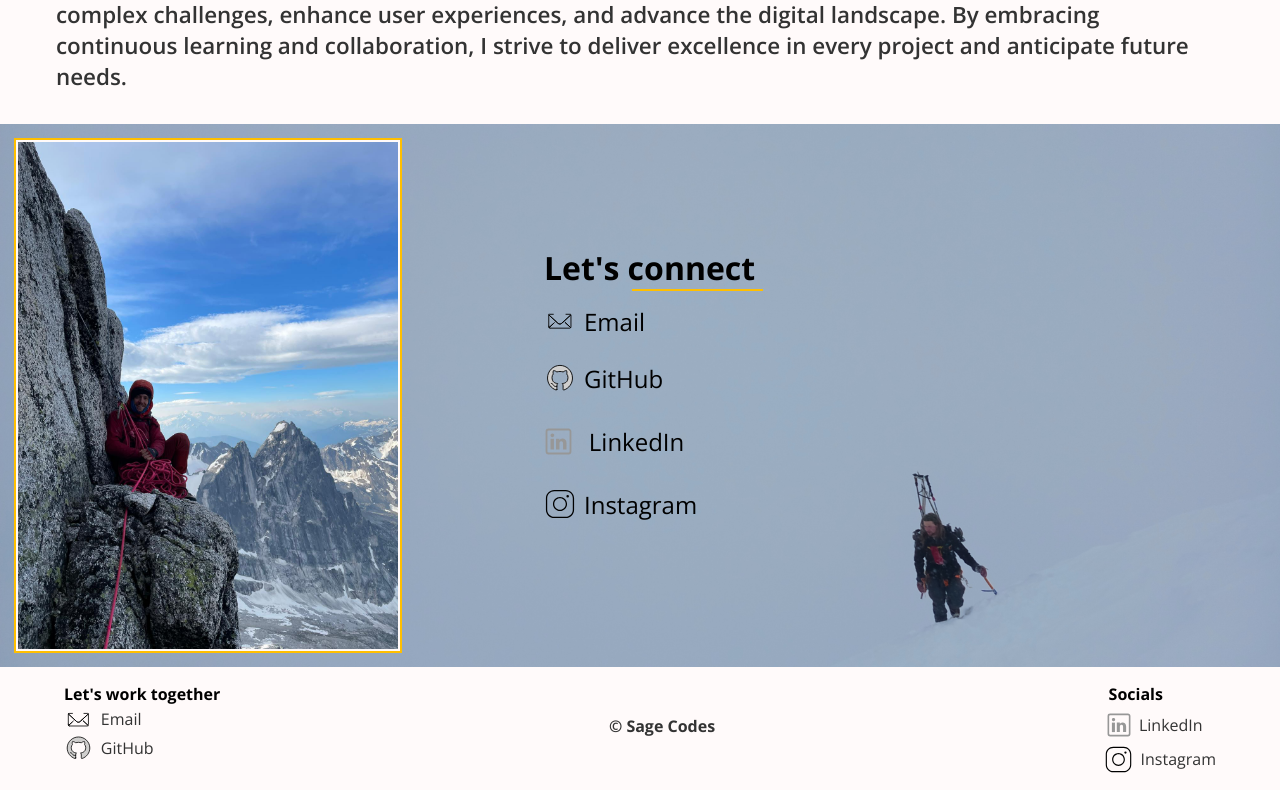
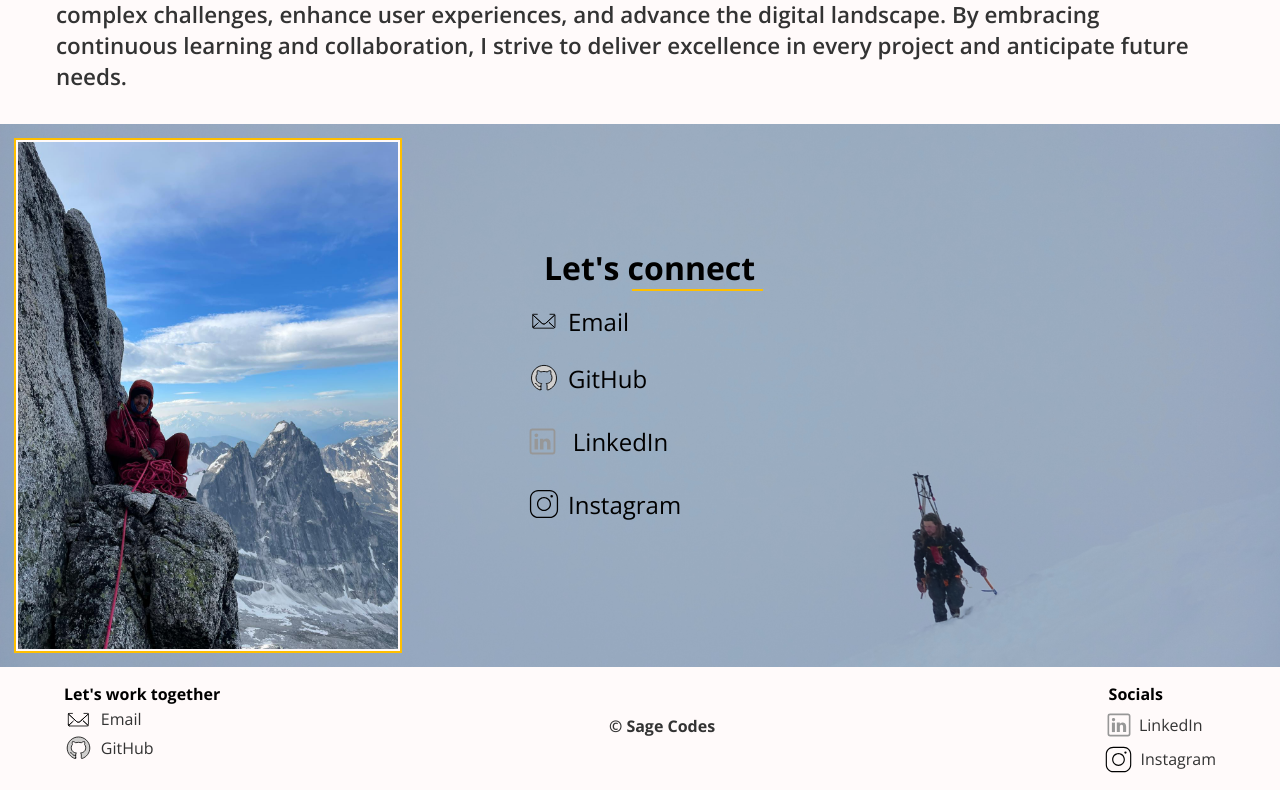
Before and after one commit to SageJonathan/Portfolio_client, a React (Vite) app: page / in a window 1280 px wide. Shown: the part 2082-2872 px from the top of the page. Built offline with nearby package versions, Linux system fonts and the light colour scheme.

Commit message:
move contact one rem to left

```diff
--- a/src/components/Contact/Contact.scss
+++ b/src/components/Contact/Contact.scss
@@ -95,7 +95,7 @@
     }
 
     @include desktop {
-      margin-left: 7rem;
+      margin-left: 6rem;
     }
     &--linkedin{
       height: 2.8rem;
@@ -104,7 +104,7 @@
           margin-left: 1.6rem;
         }
         @include desktop{
-          margin-left: 6.5rem;
+          margin-left: 5.5rem;
         }
     }
   }
```
